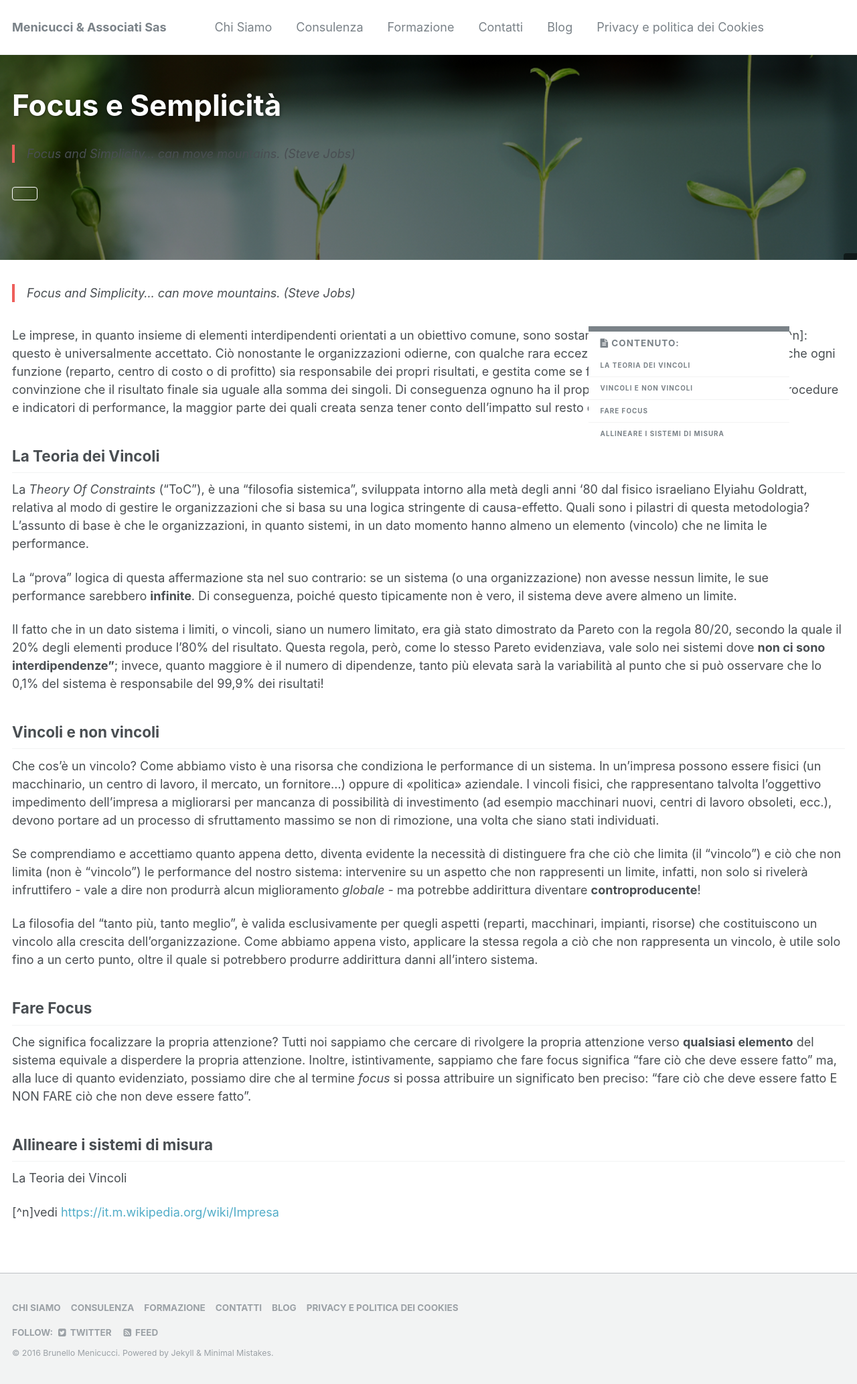
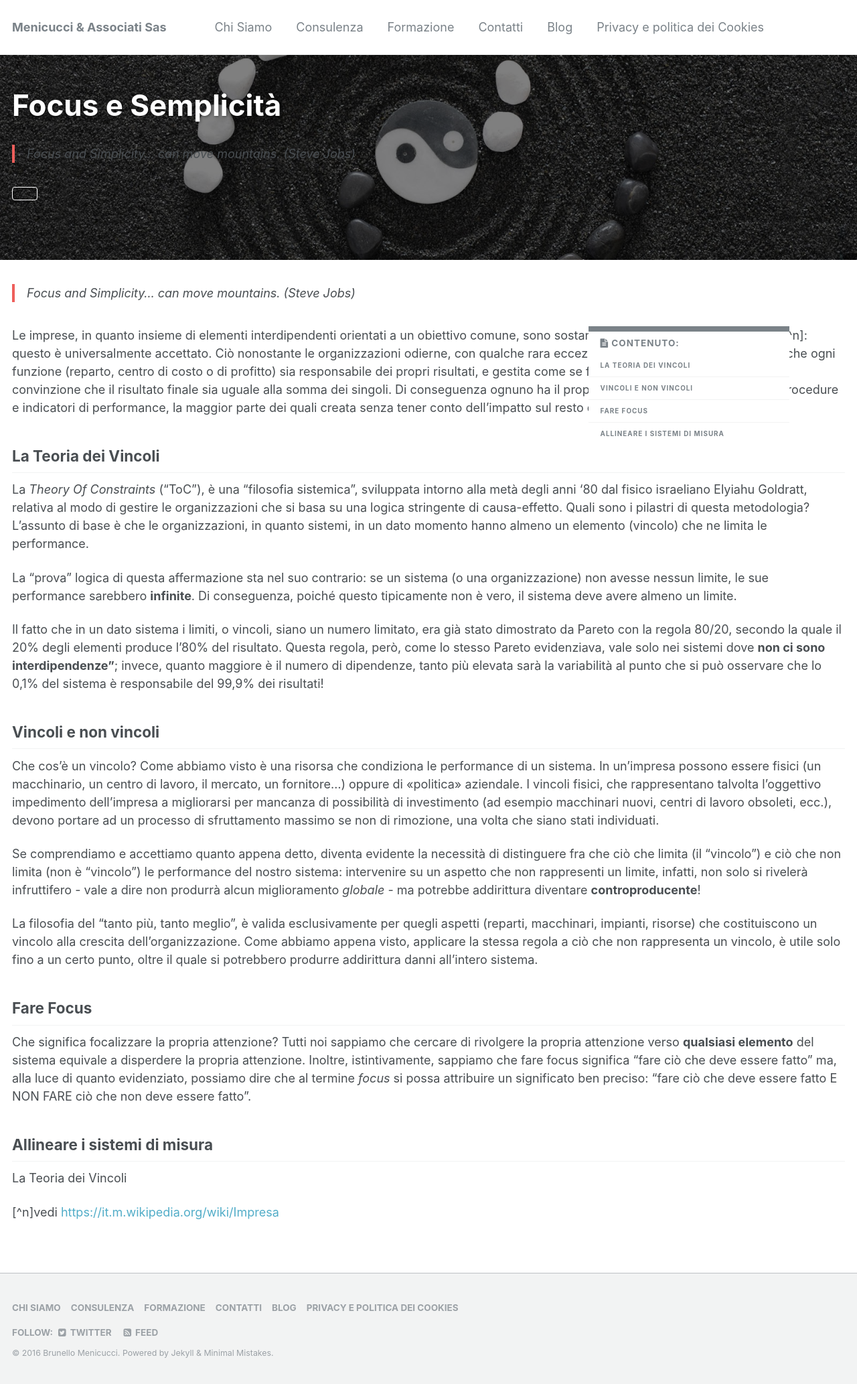
Before and after one commit to bmenicucci/bmenicucci.github.io, a Jekyll site: the page built from _consulenza/theory-of-constraints.md, in a window 1280 px wide. Shown: the whole page at 67% size. Built offline with Jekyll 4.4.1, drawn with Linux system fonts in a browser that asks for light colours.

Commit message:
update splash

```diff
--- a/_consulenza/theory-of-constraints.md
+++ b/_consulenza/theory-of-constraints.md
@@ -5,7 +5,7 @@ permalink: /theory-of-constraints/
 header:
   overlay_color: "#000"
   overlay_filter: "0.5"
-  overlay_image: header.jpg
+  overlay_image: yin-yang.jpg
   cta_label: " "
   cta_url: ""
   caption: ""
```
Also changed, not shown: images/yin-yang.jpg (added).
